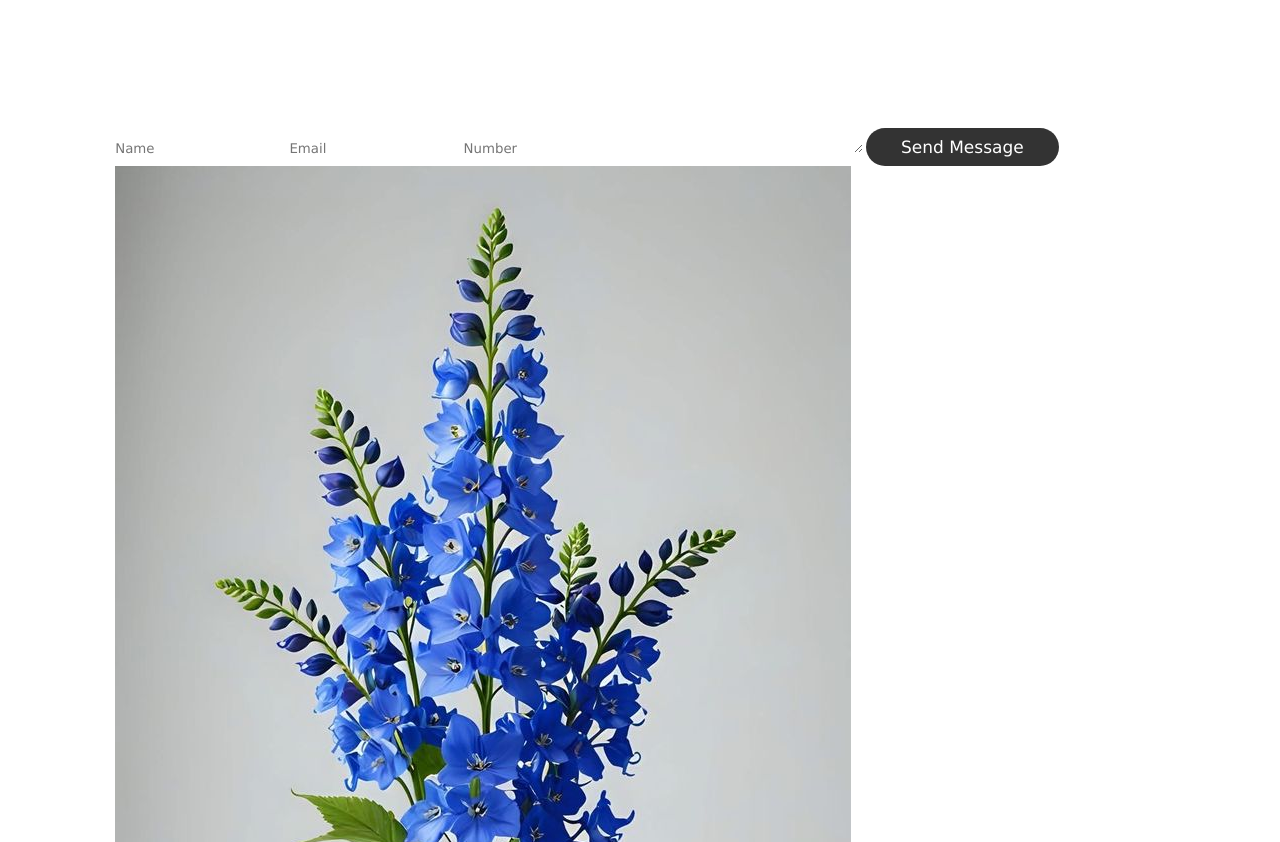
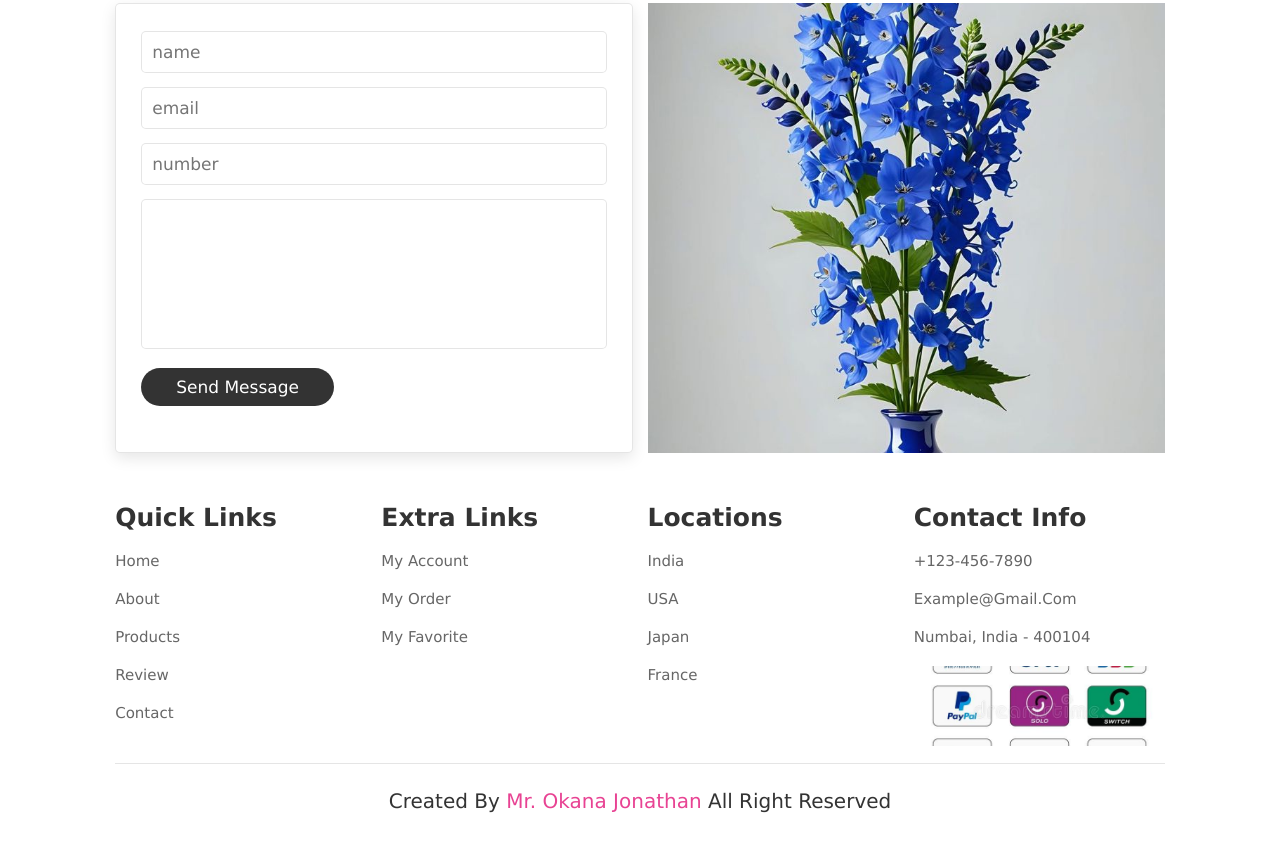
Before and after one commit to alandarryl/flower-shop-website-, a plain HTML site: page index.html in a window 1280 px wide. Shown: the part 3618-4460 px from the top of the page. Drawn offline with Linux system fonts and the light colour scheme.

Commit message:
last ajustment, project completed

```diff
--- a/css/style.css
+++ b/css/style.css
@@ -435,9 +435,114 @@ header .fa-bars{
 /* review section ends  */
 
 
+/* contact form start  */
+
+.contact .row{
+    display: flex;
+    flex-wrap: wrap-reverse;
+    gap: 1.5rem;
+    align-items: center;
+}
+
+.contact .row form{
+    flex: 1 1 40rem;
+    padding: 2rem 2.5rem;
+    box-shadow: 0 .5rem 1.5rem rgba(0, 0, 0, .1);
+    border: .1rem solid rgba(0, 0, 0, .1);
+    background: #fff;
+    border-radius: .5rem;
+    height: 450px;
+}
+
+.contact .row .image{
+    flex: 1 1 40rem;
+    height: 450px;
+}
+
+.contact .row .image img{
+    width: 100%;
+    height: 100%;
+    object-fit: cover;
+}
+
+.contact .row form .box{
+    padding: 1rem;
+    font-size: 1.7rem;
+    color: #333;
+    text-transform: none;
+    border: .1rem solid rgba(0, 0, 0, .1);
+    border-radius: .5rem;
+    margin: .7rem 0;
+    width: 100%;
+}
+
+.contact .row form .box:focus{
+    border-color: var(--pink);
+}
+
+.contact .row form textarea{
+    height: 15rem ;
+    resize: none;
+}
+
+
+/* contact form ends */
+
+
+/* footer start  */
+
+.footer .box-container{
+    display: flex;
+    flex-wrap: wrap;
+    gap: 1.5rem;
+}
+
+.footer .box-container .box{
+    flex: 1 1 25rem;
+}
+
+.footer .box-container h3{
+    color: #333;
+    font-size: 2.5rem;
+    padding: 1rem 0;
+}
+
+.footer .box-container .box a{
+    display: block;
+    color: #666;
+    font-size: 1.5rem;
+    padding: 1rem 0;
+}
+
+.footer .box-container .box a:hover{
+    color: var(--pink);
+    text-decoration: underline;
+}
+
+.footer .box-container .box img{
+    margin-top: 1rem;
+    height: 80px;
+    width: 100%;
+    object-fit: cover;
+}
+
+.footer .credit{
+    text-align: center;
+    padding: 1.5rem;
+    margin-top: 1.5rem;
+    padding-top: 2.5rem;
+    font-size: 2rem;
+    color: #333;
+    border-top: .1rem solid rgba(0, 0, 0, .1);
+}
+
+.footer .credit span{
+    color: var(--pink);
+}
 
 
 
+/* footer ends */
 
 
 
```
